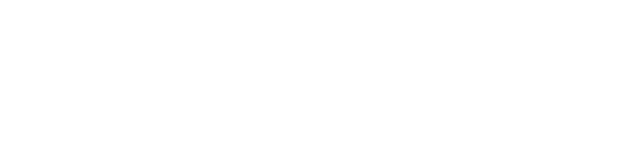
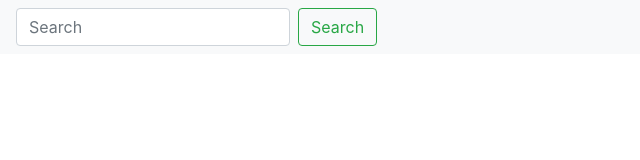
Before and after one commit to teddysahr/project-1, a plain HTML site: page index.html in a window 1280 px wide. Shown: the whole page, without its empty margins (0-640 px from the left). Drawn offline with nearby package versions, Linux system fonts and the light colour scheme.

Commit message:
added a bootstrap and a navbar

```diff
--- a/index.html
+++ b/index.html
@@ -4,10 +4,30 @@
     <meta charset="UTF-8" />
     <meta http-equiv="X-UA-Compatible" content="IE=edge" />
     <meta name="viewport" content="width=device-width, initial-scale=1.0" />
+    <link
+      rel="stylesheet"
+      href="https://cdn.jsdelivr.net/npm/bootstrap@4.6.0/dist/css/bootstrap.min.css"
+      integrity="sha384-B0vP5xmATw1+K9KRQjQERJvTumQW0nPEzvF6L/Z6nronJ3oUOFUFpCjEUQouq2+l"
+      crossorigin="anonymous"
+    />
+    <link rel="stylesheet" href="./assets/css/style.css" />
     <title>Project 1</title>
-    <link rel="stylesheet" href="./assets/css/style.css" />
   </head>
+
   <body>
+    <nav class="navbar navbar-light bg-light">
+      <form class="form-inline">
+        <input
+          class="form-control mr-sm-2"
+          type="search"
+          placeholder="Search"
+          aria-label="Search"
+        />
+        <button class="btn btn-outline-success my-2 my-sm-0" type="submit">
+          Search
+        </button>
+      </form>
+    </nav>
     <script src="script.js"></script>
   </body>
 </html>
```
Also changed, not shown: 1 other file.
